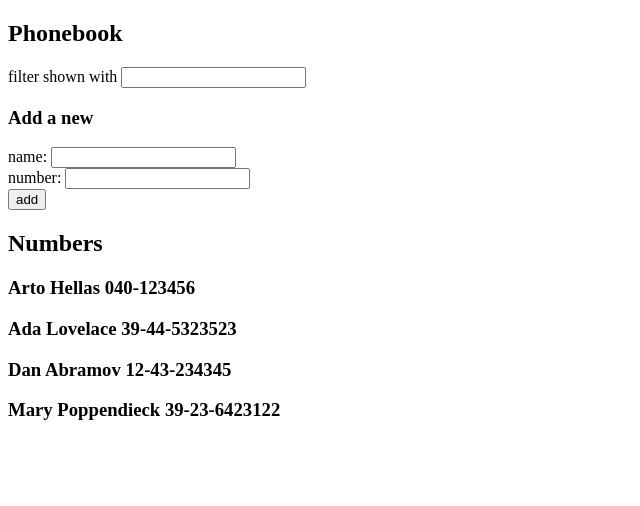
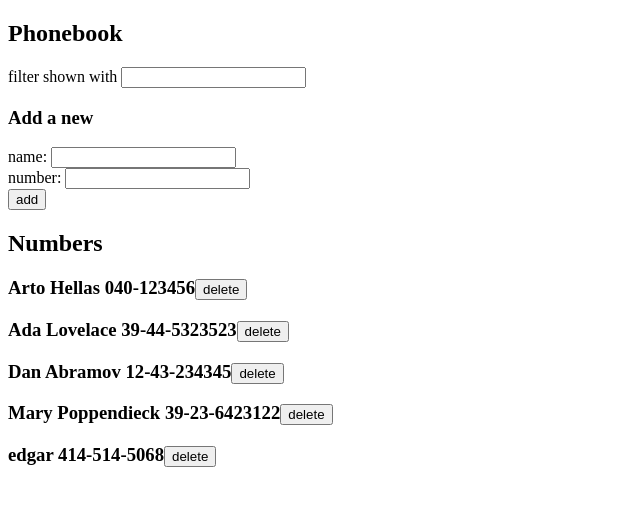
Before and after one commit to EdgarAlvarado24/fullStackOpen, a React (Vite) app in the folder part2/agendaTelefonica/: page / in a window 1280 px wide. Shown: the top 506 px of the page, without its empty margins (0-640 px from the left). Built offline with nearby package versions, Linux system fonts and the light colour scheme; data requests are answered from the project's data file.

Commit message:
ejercicio 2.14 la agenda telefonica paso 9

```diff
--- a/part2/agendaTelefonica/db.json
+++ b/part2/agendaTelefonica/db.json
@@ -19,6 +19,11 @@
       "name": "Mary Poppendieck",
       "number": "39-23-6423122",
       "id": "4"
+    },
+    {
+      "id": "8a20",
+      "number": "414-514-5068",
+      "name": "edgar"
     }
   ]
 }
--- a/part2/agendaTelefonica/src/App.jsx
+++ b/part2/agendaTelefonica/src/App.jsx
@@ -2,7 +2,7 @@ import { useEffect, useState } from 'react'
 import Filter from './components/Filter'
 import PersonForm from './components/PersonForm'
 import Persons from './components/Persons'
-import axios from 'axios'
+import personsService from './services/persons'
 
 const App = () => {
   const [persons, setPersons] = useState([])
@@ -11,10 +11,10 @@ const App = () => {
   const [filterNames, setFilterNames] = useState([])
 
   useEffect(()=>{
-    axios
-    .get('http://localhost:3001/persons')
+    personsService
+    .getAll()
     .then(response=>{
-      setPersons(response.data)
+      setPersons(response)
     })
   },[])
 
@@ -25,7 +25,7 @@ const App = () => {
     <h3>Add a new</h3>
     <PersonForm newName={newName} setNewName={setNewName} newNumber={newNumber} setNewNumber={setNewNumber} persons={persons} setPersons={setPersons}/>
     <h2>Numbers</h2>
-    <Persons persons={persons} filterNames={filterNames}/>
+    <Persons persons={persons} filterNames={filterNames} setPersons={setPersons}/>
     </div>
   )
 }
--- a/part2/agendaTelefonica/src/components/PersonForm.jsx
+++ b/part2/agendaTelefonica/src/components/PersonForm.jsx
@@ -1,4 +1,4 @@
-import axios from 'axios'
+import personsServices from '../services/persons'
 
 const PersonForm = ({newName, setNewName, newNumber, setNewNumber, persons, setPersons}) =>{
 
@@ -10,9 +10,14 @@ const PersonForm = ({newName, setNewName, newNumber, setNewNumber, persons, setP
           name: newName
         }
 
-        axios
-          .post('http://localhost:3001/persons',personObject)
-          .then(response => console.log(response))
+        personsServices
+          .create(personObject)
+          .then(returnedPerson =>{
+            setPersons(persons.concat(returnedPerson))
+            setNewName('')
+            setNewNumber('')
+          })
+
 
         const personsExist = (person) => person.name === newName
 
--- a/part2/agendaTelefonica/src/components/Persons.jsx
+++ b/part2/agendaTelefonica/src/components/Persons.jsx
@@ -1,12 +1,29 @@
-const Persons = ({persons, filterNames}) =>{
+import personsServices from '../services/persons'
+
+const Persons = ({persons, filterNames, setPersons}) =>{
 
   let personsFilterList = persons.filter(person => person.name.toLowerCase().includes(filterNames) ? <h3>{person.name}</h3> : '')
-    return(
+
+  // persons.filter(person => console.log(person.name))
+
+  const deletePerson = (id) =>{
+
+      personsServices
+      .remove(id)
+      .then(returnedPerson => {
+        setPersons(persons.map(person =>
+          person.id !== id ? person: returnedPerson))
+      })
+
+  }
+
+  return(
         <div>
         {
           personsFilterList.map((filter)=>
             <h3 key={filter.id}>
               {filter.name} {filter.number}
+              <button onClick={()=> deletePerson(filter.id)}>delete</button>
             </h3>
         )}
     </div>
--- /dev/null
+++ b/part2/agendaTelefonica/src/services/persons.js
@@ -0,0 +1,20 @@
+import axios from 'axios';
+const baseUrl = 'http://localhost:3001/persons'
+
+const getAll = () =>{
+    const request = axios.get(baseUrl)
+    return request.then(response => response.data)
+}
+
+const create = newObject =>{
+    const request = axios.post(baseUrl, newObject)
+    return request.then(response => response.data)
+}
+
+const remove = (id) =>{
+    const request = axios.delete(`${baseUrl}/${id}`)
+    console.log(request)
+    return request.then(response => response.data)
+}
+
+export default {getAll, create, remove}
```
Also changed, not shown: 1 other file (tests, documents, lock files or other folders).
